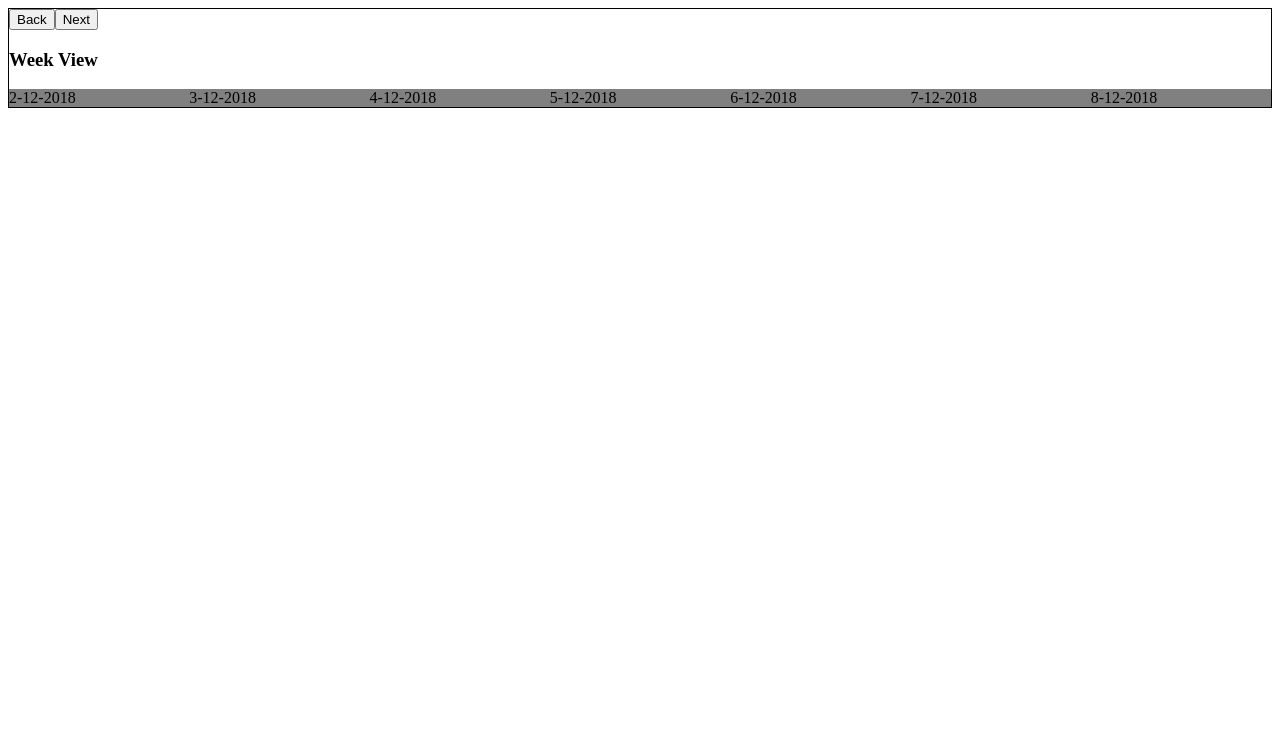
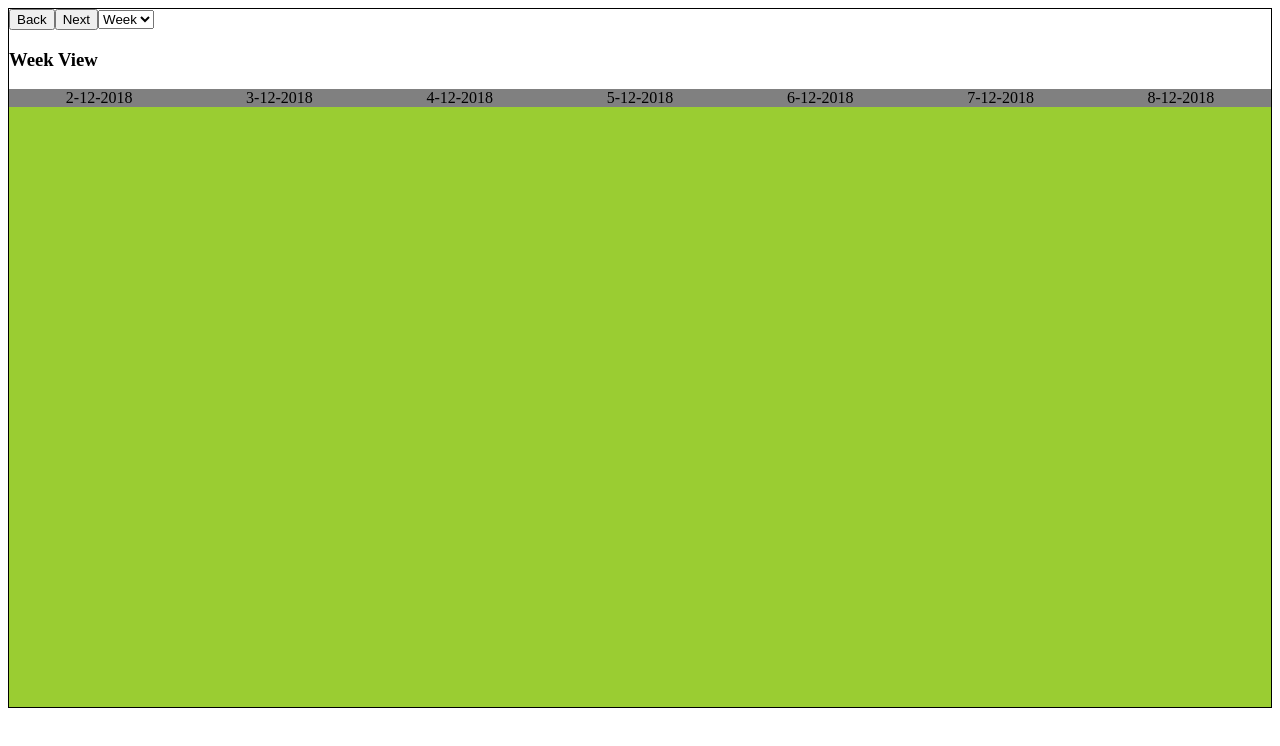
Before and after one commit to stayko/react-timetable-ts, a React app: page / in a window 1280 px wide. Shown: the top 746 px of the page. Built offline with nearby package versions, Linux system fonts and the light colour scheme.

Commit message:
Add view functionality and some styling

```diff
--- a/src/components/Controls.tsx
+++ b/src/components/Controls.tsx
@@ -3,6 +3,7 @@ import * as React from 'react';
 interface Props {
   backHandler: Function;
   nextHandler: Function;
+  viewHandler: Function;
 }
 
 interface State {}
@@ -14,6 +15,11 @@ export default class Controls extends React.Component<Props, State> {
       <div>
         <button onClick={() => this.props.backHandler()}>Back</button>
         <button onClick={() => this.props.nextHandler()}>Next</button>
+        <select onChange={e => this.props.viewHandler(e)}>
+          <option value="0">Week</option>
+          <option value="1">Day</option>
+          <option value="2">List</option>
+        </select>
       </div>
     );
   }
--- a/src/components/Timetable.tsx
+++ b/src/components/Timetable.tsx
@@ -5,8 +5,8 @@ import ListView from './ListView';
 import Controls from './Controls';
 
 enum View {
+  Week,
   Day,
-  Week,
   List,
 }
 
@@ -37,11 +37,18 @@ export default class Timetable extends React.Component<Props, State> {
     this.setState({ currentDate: d }, () => console.log('pressed next'));
   };
 
+  viewHandler = (e: React.ChangeEvent<HTMLSelectElement>) => {
+    const {
+      target: { value },
+    } = e;
+    this.setState({ view: parseInt(value) }, () => console.log('changed date'));
+  };
+
   render() {
     const { view, currentDate } = this.state;
     return (
       <div className="react-timetable-ts">
-        <Controls backHandler={this.backHandler} nextHandler={this.nextHandler} />
+        <Controls backHandler={this.backHandler} nextHandler={this.nextHandler} viewHandler={this.viewHandler} />
         {view === View.Week && <WeekView date={currentDate} />}
         {view === View.Day && <DayView date={currentDate} />}
         {view === View.List && <ListView date={currentDate} />}
--- a/src/components/WeekView.tsx
+++ b/src/components/WeekView.tsx
@@ -6,6 +6,8 @@ interface Props {
 
 interface State {}
 
+const WEEK_LENGTH = 6;
+
 export default class WeekView extends React.Component<Props, State> {
   state = {};
 
@@ -13,7 +15,7 @@ export default class WeekView extends React.Component<Props, State> {
     const dates = [];
     let currentDate = this.props.date;
     const endDate = new Date(currentDate.valueOf());
-    endDate.setDate(endDate.getDate() + 6);
+    endDate.setDate(endDate.getDate() + WEEK_LENGTH);
     const addDays = (d: Date, days: number) => {
       const date = new Date(d.valueOf());
       date.setDate(date.getDate() + days);
@@ -27,7 +29,7 @@ export default class WeekView extends React.Component<Props, State> {
     return dates;
   };
 
-  renderColumns = () => {
+  renderHeader = () => {
     const dates = this.getDates();
     const result: Array<JSX.Element> = [];
     let id = 0;
@@ -45,11 +47,22 @@ export default class WeekView extends React.Component<Props, State> {
     return result;
   };
 
+  renderColumns = () => {
+    const dates = this.getDates();
+    const result: Array<JSX.Element> = [];
+    let id = 0;
+    dates.forEach(d => {
+      result.push(<div className="react-timetable-ts__column-item" key={(id += 1)} />);
+    });
+    return result;
+  };
+
   render() {
     return (
       <React.Fragment>
         <h3>Week View</h3>
-        <div className="react-timetable-ts__header">{this.renderColumns()}</div>
+        <div className="react-timetable-ts__header">{this.renderHeader()}</div>
+        <div className="react-timetable-ts__column">{this.renderColumns()}</div>
       </React.Fragment>
     );
   }
--- a/src/stylesheets/react-timetable.scss
+++ b/src/stylesheets/react-timetable.scss
@@ -10,8 +10,18 @@ body {
     &__header {
         display: flex;
         background-color: gray;
+        text-align: center;
         &-item {
             flex: 1;
         }
     }
+    &__column {
+        display: flex;
+        align-items: stretch;
+        height: 600px;
+        &-item {
+            background-color: yellowgreen;
+            flex: 1;
+        }
+    }
 }
```
